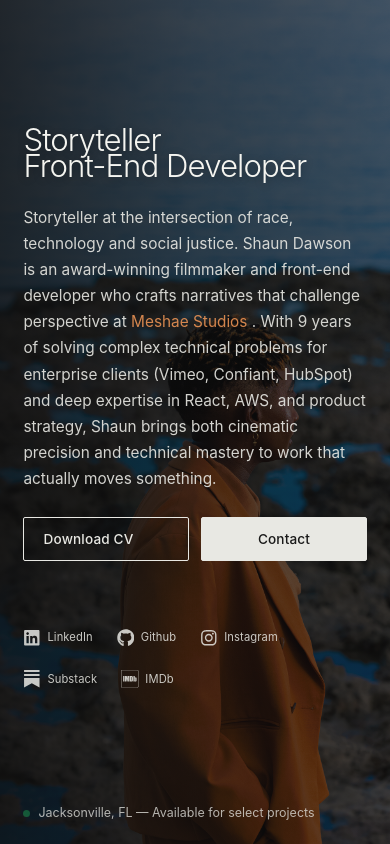
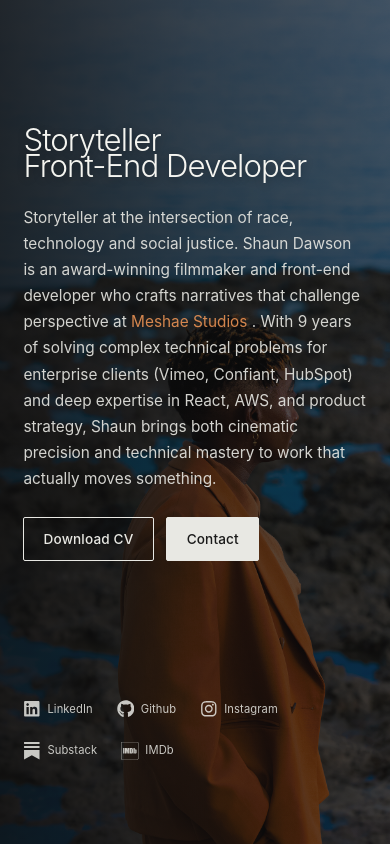
Before and after one commit to shaundawson/landing-page-nextjs-swiss, a Next.js app in the folder shaun-dawson-portfolio/: page / in a window 390 px wide. Built offline with nearby package versions, Linux system fonts and the light colour scheme.

Commit message:
Update globals.css
button overlap fix

```diff
--- a/shaun-dawson-portfolio/app/globals.css
+++ b/shaun-dawson-portfolio/app/globals.css
@@ -253,6 +253,12 @@ button.download-btn {
   white-space: nowrap;
 }
 
+@supports (padding: max(0px)) {
+  .social-satellite {
+    padding-bottom: max(0px, env(safe-area-inset-bottom));
+  }
+}
+
 /* LOCATION */
 .location-satellite {
   position: fixed;
@@ -316,7 +322,7 @@ button.download-btn {
   .main-grid {
     padding: 0 6vw;
     padding-top: 8vh;
-    padding-bottom: 22vh;
+    padding-bottom: 26vh;
     align-items: start;
   }
 
@@ -351,13 +357,13 @@ button.download-btn {
   .contact-btn {
     padding: 0.65rem 1.2rem;
     font-size: 0.85rem;
-    flex: 1;
+    /* flex: 1; */
   }
 
   /* Social icons  */
   .social-satellite {
     position: fixed;
-    bottom: 18.5vh;
+    bottom: 10vh;
     left: 6vw;
     right: 6vw;
     flex-direction: row;
@@ -385,6 +391,7 @@ button.download-btn {
     bottom: 2.5vh;
     left: 6vw;
     right: auto;
+    display: none;
   }
 }
 
```
